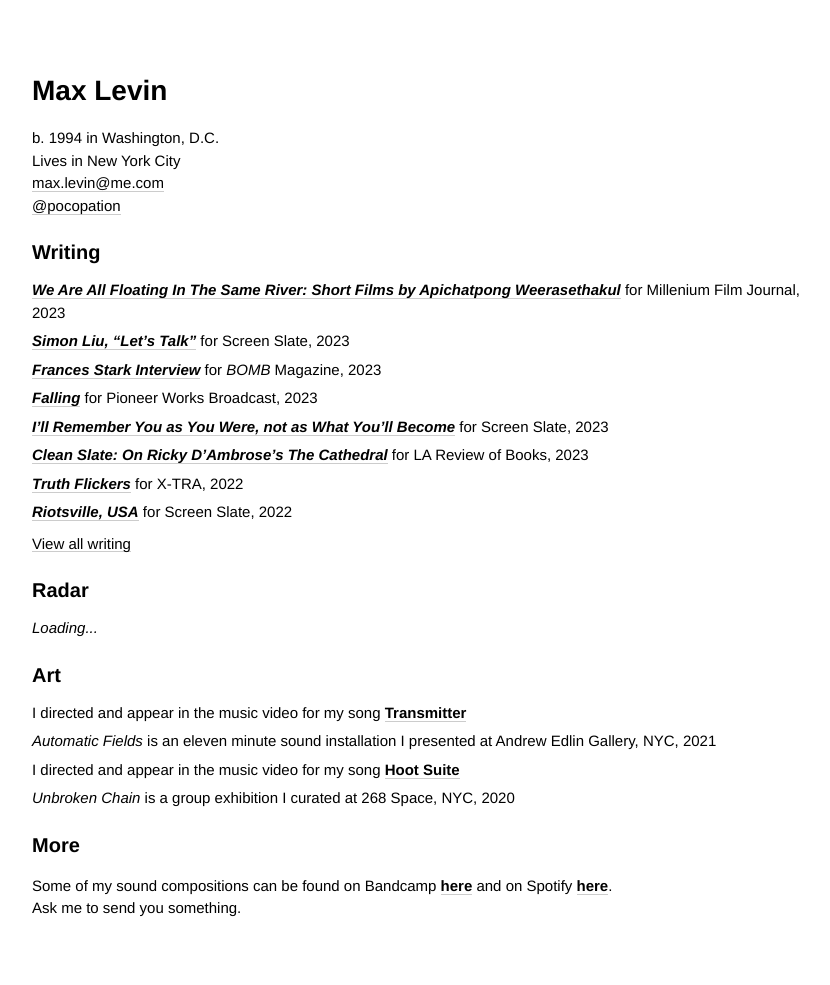
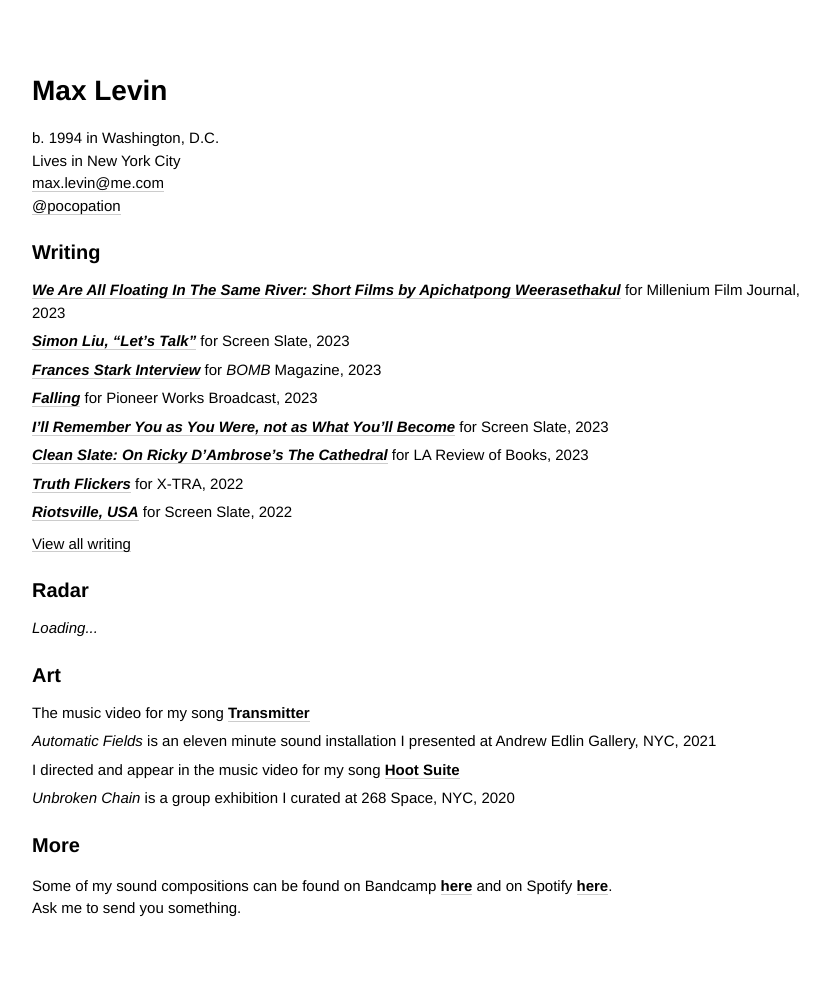
Before and after one commit to minicreative/maxlevin.me, a Jekyll site: the page built from index.md, in a window 1280 px wide. Shown: the whole page, without its empty margins (18-848 px from the left). Built offline with Jekyll 4.4.1, drawn with Linux system fonts in a browser that asks for light colours.

Commit message:
Updated Index

```diff
--- a/index.md
+++ b/index.md
@@ -107,7 +107,7 @@ sections:
   calendarList: true
 - title: Art
   items:
-  - description: I directed and appear in the music video for my song **[Transmitter](https://drive.google.com/file/d/1iJig1f5p7hPt0b1Ml7_uzMToWH9P5sJi/view?usp=drivesdk)**
+  - description: The music video for my song **[Transmitter](https://drive.google.com/file/d/1iJig1f5p7hPt0b1Ml7_uzMToWH9P5sJi/view?usp=drivesdk)**
     image:
   - description: "*Automatic Fields* is an eleven minute sound installation I presented
       at Andrew Edlin Gallery, NYC, 2021"
```
